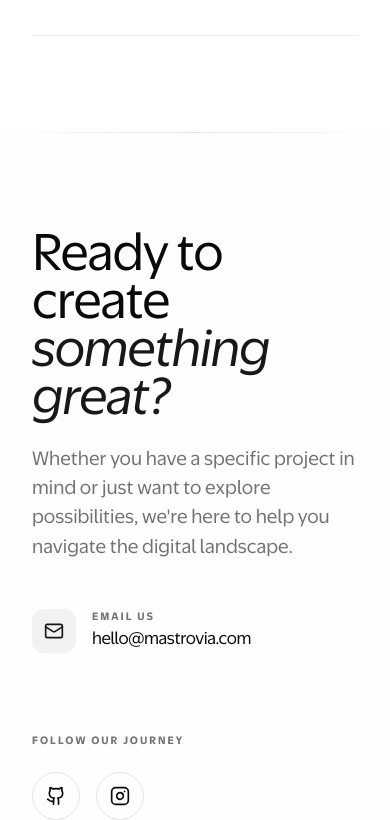
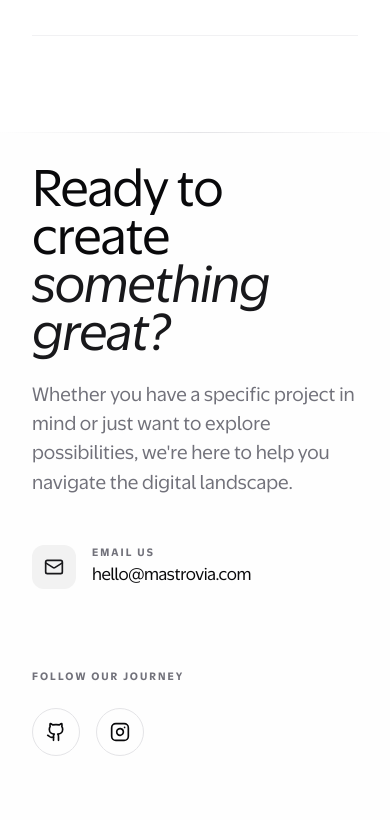
Before and after one commit to mastrovia/mastrovia, a Next.js app: page / in a window 390 px wide. Shown: the part 5600-6420 px from the top of the page. Built offline with nearby package versions, Linux system fonts and the light colour scheme; a web font is replaced by a local one.

Commit message:
style: adjust vertical padding in the contact section by replacing `py-24` with `pt-8 pb-20`.

```diff
--- a/src/app/contact/ContactClient.tsx
+++ b/src/app/contact/ContactClient.tsx
@@ -8,7 +8,7 @@ export default function ContactClient() {
   return (
     <div
       id="contact"
-      className="container mx-auto py-24 sm:py-32"
+      className="container mx-auto pt-8 pb-20 sm:py-32"
     >
       <div className="grid grid-cols-1 lg:grid-cols-2 gap-16 lg:gap-24 items-start">
         {/* Left Side: Contact Information */}
```
